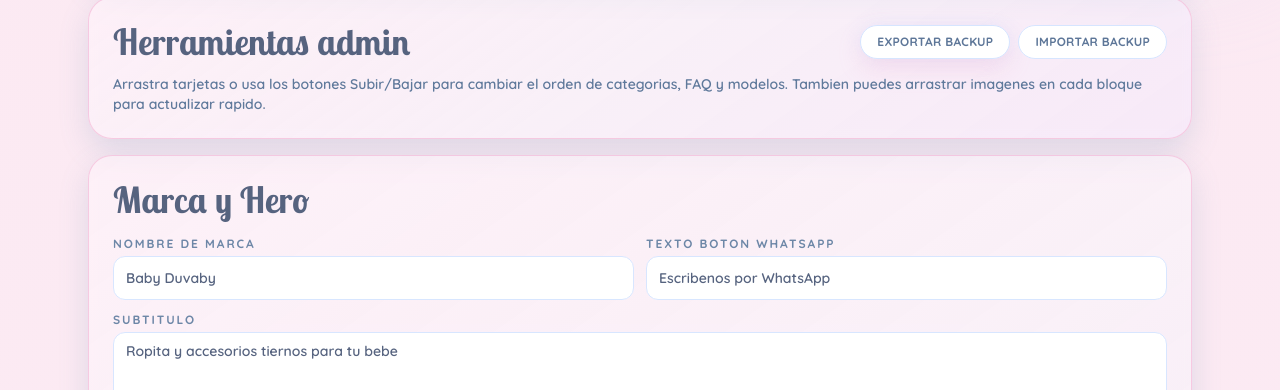
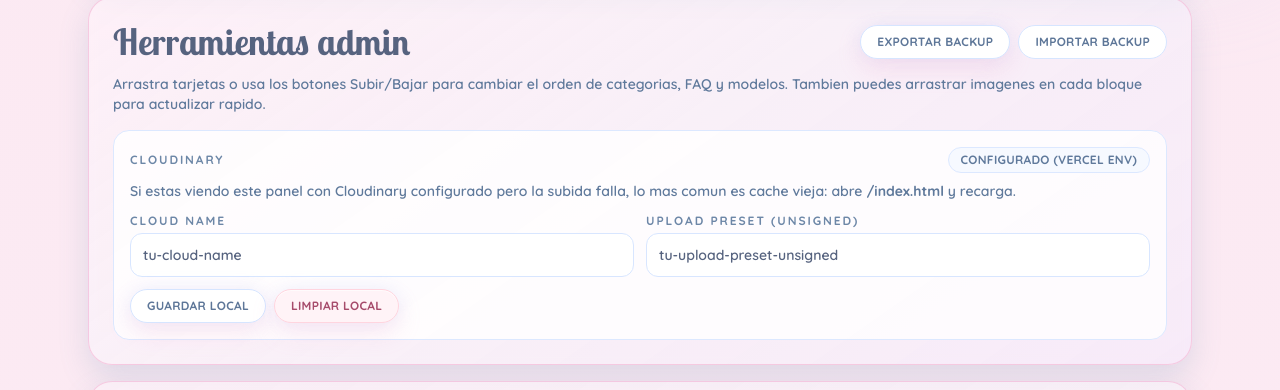
Before and after one commit to babyduvaby/BabyDuvaby, a Next.js app: page /admin in a window 1280 px wide. Shown: the part 729-1119 px from the top of the page. Built offline with nearby package versions, Linux system fonts and the light colour scheme; no server answers; the database is empty; sample sign-in values are in the browser's storage.

Commit message:
fix(admin): cloudinary runtime config + forzar update SW

```diff
--- a/public/sw.js
+++ b/public/sw.js
@@ -1,4 +1,4 @@
-const CACHE_VERSION = "v4";
+const CACHE_VERSION = "v5";
 const STATIC_CACHE = `baby-duvaby-static-${CACHE_VERSION}`;
 const RUNTIME_CACHE = `baby-duvaby-runtime-${CACHE_VERSION}`;
 const CACHE_PREFIX = "baby-duvaby-";
--- a/src/components/AdminPanelPage.js
+++ b/src/components/AdminPanelPage.js
@@ -1,5 +1,10 @@
 import React from "react";
-import { uploadLandingImage } from "../services/imageUpload";
+import {
+  clearCloudinaryConfigLocal,
+  getCloudinaryConfig,
+  saveCloudinaryConfigLocal,
+  uploadLandingImage
+} from "../services/imageUpload";
 
 const clone = (value) => JSON.parse(JSON.stringify(value));
 
@@ -270,11 +275,23 @@ export default function AdminPanelPage({
   const [error, setError] = React.useState("");
   const [uploadingKey, setUploadingKey] = React.useState("");
   const [dragMeta, setDragMeta] = React.useState(null);
+  const [cloudinaryConfig, setCloudinaryConfig] = React.useState(() => getCloudinaryConfig());
+  const [cloudNameDraft, setCloudNameDraft] = React.useState(() => cloudinaryConfig.cloudName || "");
+  const [uploadPresetDraft, setUploadPresetDraft] = React.useState(
+    () => cloudinaryConfig.uploadPreset || ""
+  );
 
   React.useEffect(() => {
     setDraftConfig(clone(config));
     setDraftProducts(clone(products));
   }, [config, products]);
+
+  React.useEffect(() => {
+    const nextConfig = getCloudinaryConfig();
+    setCloudinaryConfig(nextConfig);
+    setCloudNameDraft((prev) => prev || nextConfig.cloudName || "");
+    setUploadPresetDraft((prev) => prev || nextConfig.uploadPreset || "");
+  }, []);
 
   const runUpload = async (file, key, folderName, onUrlReady) => {
     if (!file) {
@@ -286,6 +303,7 @@ export default function AdminPanelPage({
     setUploadingKey(key);
 
     try {
+      setCloudinaryConfig(getCloudinaryConfig());
       const imageUrl = await uploadLandingImage(file, folderName);
       onUrlReady(imageUrl);
       setStatus("Imagen subida correctamente.");
@@ -293,6 +311,33 @@ export default function AdminPanelPage({
       setError(uploadError.message || "No se pudo subir la imagen.");
     } finally {
       setUploadingKey("");
+    }
+  };
+
+  const handleSaveCloudinaryLocal = () => {
+    try {
+      saveCloudinaryConfigLocal({
+        cloudName: cloudNameDraft,
+        uploadPreset: uploadPresetDraft
+      });
+      const nextConfig = getCloudinaryConfig();
+      setCloudinaryConfig(nextConfig);
+      setStatus("Cloudinary configurado localmente para este navegador.");
+      setError("");
+    } catch {
+      setError("No se pudo guardar configuracion local de Cloudinary.");
+    }
+  };
+
+  const handleClearCloudinaryLocal = () => {
+    try {
+      clearCloudinaryConfigLocal();
+      const nextConfig = getCloudinaryConfig();
+      setCloudinaryConfig(nextConfig);
+      setStatus("Configuracion local de Cloudinary eliminada.");
+      setError("");
+    } catch {
+      setError("No se pudo limpiar configuracion local de Cloudinary.");
     }
   };
 
@@ -623,6 +668,65 @@ export default function AdminPanelPage({
             Arrastra tarjetas o usa los botones Subir/Bajar para cambiar el orden de categorias,
             FAQ y modelos. Tambien puedes arrastrar imagenes en cada bloque para actualizar rapido.
           </p>
+
+          <div className="mt-4 rounded-2xl border border-[#dce8ff] bg-white/80 p-4">
+            <div className="flex flex-wrap items-center justify-between gap-2">
+              <p className="text-xs font-extrabold uppercase tracking-[0.16em] text-[#6d87a7]">
+                Cloudinary
+              </p>
+              <span className="rounded-full border border-[#dce8ff] bg-[#f6f9ff] px-3 py-1 text-xs font-extrabold uppercase tracking-wide text-[#5f799b]">
+                {cloudinaryConfig.source === "env"
+                  ? "Configurado (Vercel env)"
+                  : cloudinaryConfig.source === "local"
+                    ? "Configurado (local)"
+                    : "No configurado"}
+              </span>
+            </div>
+
+            {cloudinaryConfig.source === "none" ? (
+              <p className="mt-2 text-sm font-semibold text-[#b03e66]">
+                No se podran subir imagenes hasta configurar Cloudinary. Si ya agregaste env vars en
+                Vercel, haz Redeploy y limpia cache abriendo <span className="font-extrabold">/index.html</span>.
+              </p>
+            ) : (
+              <p className="mt-2 text-sm font-semibold text-[#5f799b]">
+                Si estas viendo este panel con Cloudinary configurado pero la subida falla, lo mas
+                comun es cache vieja: abre <span className="font-extrabold">/index.html</span> y recarga.
+              </p>
+            )}
+
+            <div className="mt-3 grid grid-cols-1 gap-3 sm:grid-cols-2">
+              <Field
+                label="Cloud name"
+                value={cloudNameDraft}
+                onChange={(event) => setCloudNameDraft(event.target.value)}
+                placeholder="dcrh6nlvf"
+              />
+              <Field
+                label="Upload preset (Unsigned)"
+                value={uploadPresetDraft}
+                onChange={(event) => setUploadPresetDraft(event.target.value)}
+                placeholder="tu_preset_unsigned"
+              />
+            </div>
+
+            <div className="mt-3 flex flex-wrap gap-2">
+              <button
+                type="button"
+                onClick={handleSaveCloudinaryLocal}
+                className="rounded-full border border-[#d6e5ff] bg-white px-4 py-2 text-xs font-extrabold uppercase tracking-wide text-[#5d7698] transition hover:bg-[#f5f9ff]"
+              >
+                Guardar local
+              </button>
+              <button
+                type="button"
+                onClick={handleClearCloudinaryLocal}
+                className="rounded-full border border-[#ffd5df] bg-[#fff3f7] px-4 py-2 text-xs font-extrabold uppercase tracking-wide text-[#a64b6b] transition hover:bg-[#ffe8ef]"
+              >
+                Limpiar local
+              </button>
+            </div>
+          </div>
         </article>
 
         <article className="glass-panel rounded-3xl p-5 shadow-candy sm:p-6">
--- a/src/services/imageUpload.js
+++ b/src/services/imageUpload.js
@@ -1,16 +1,51 @@
 const MAX_FILE_SIZE_BYTES = 5 * 1024 * 1024;
-const CLOUDINARY_CLOUD_NAME =
-  process.env.NEXT_PUBLIC_CLOUDINARY_CLOUD_NAME ||
-  process.env.REACT_APP_CLOUDINARY_CLOUD_NAME ||
-  "";
-const CLOUDINARY_UPLOAD_PRESET =
-  process.env.NEXT_PUBLIC_CLOUDINARY_UPLOAD_PRESET ||
-  process.env.REACT_APP_CLOUDINARY_UPLOAD_PRESET ||
-  "";
-const CLOUDINARY_DYNAMIC_FOLDER =
-  process.env.NEXT_PUBLIC_CLOUDINARY_DYNAMIC_FOLDER ||
-  process.env.REACT_APP_CLOUDINARY_DYNAMIC_FOLDER ||
-  "";
+const LOCAL_CLOUD_NAME_KEY = "baby_duvaby_cloudinary_cloud_name_v1";
+const LOCAL_UPLOAD_PRESET_KEY = "baby_duvaby_cloudinary_upload_preset_v1";
+
+function readLocalCloudinaryConfig() {
+  try {
+    const cloudName = String(localStorage.getItem(LOCAL_CLOUD_NAME_KEY) || "").trim();
+    const uploadPreset = String(localStorage.getItem(LOCAL_UPLOAD_PRESET_KEY) || "").trim();
+    return { cloudName, uploadPreset };
+  } catch {
+    return { cloudName: "", uploadPreset: "" };
+  }
+}
+
+function readEnvCloudinaryConfig() {
+  // En Next.js (client), solo NEXT_PUBLIC_* se inyecta en el bundle.
+  const cloudName = String(process.env.NEXT_PUBLIC_CLOUDINARY_CLOUD_NAME || "").trim();
+  const uploadPreset = String(process.env.NEXT_PUBLIC_CLOUDINARY_UPLOAD_PRESET || "").trim();
+  const dynamicFolder = String(process.env.NEXT_PUBLIC_CLOUDINARY_DYNAMIC_FOLDER || "").trim();
+  return { cloudName, uploadPreset, dynamicFolder };
+}
+
+export function getCloudinaryConfig() {
+  const env = readEnvCloudinaryConfig();
+  const local = readLocalCloudinaryConfig();
+  const cloudName = env.cloudName || local.cloudName;
+  const uploadPreset = env.uploadPreset || local.uploadPreset;
+
+  return {
+    cloudName,
+    uploadPreset,
+    dynamicFolder: env.dynamicFolder || "",
+    source: env.cloudName || env.uploadPreset ? "env" : local.cloudName || local.uploadPreset ? "local" : "none"
+  };
+}
+
+export function saveCloudinaryConfigLocal({ cloudName, uploadPreset }) {
+  const safeCloudName = String(cloudName || "").trim();
+  const safeUploadPreset = String(uploadPreset || "").trim();
+  localStorage.setItem(LOCAL_CLOUD_NAME_KEY, safeCloudName);
+  localStorage.setItem(LOCAL_UPLOAD_PRESET_KEY, safeUploadPreset);
+  return { cloudName: safeCloudName, uploadPreset: safeUploadPreset };
+}
+
+export function clearCloudinaryConfigLocal() {
+  localStorage.removeItem(LOCAL_CLOUD_NAME_KEY);
+  localStorage.removeItem(LOCAL_UPLOAD_PRESET_KEY);
+}
 
 function sanitizePublicId(fileName) {
   const baseName = String(fileName || "image")
@@ -49,19 +84,21 @@ export async function uploadLandingImage(file, folderName) {
     throw new Error("La imagen supera 5MB.");
   }
 
-  if (!CLOUDINARY_CLOUD_NAME || !CLOUDINARY_UPLOAD_PRESET) {
+  const config = getCloudinaryConfig();
+
+  if (!config.cloudName || !config.uploadPreset) {
     throw new Error(
-      "Faltan variables de Cloudinary. Configura NEXT_PUBLIC_CLOUDINARY_CLOUD_NAME y NEXT_PUBLIC_CLOUDINARY_UPLOAD_PRESET."
+      "Cloudinary no configurado. En Vercel agrega NEXT_PUBLIC_CLOUDINARY_CLOUD_NAME y NEXT_PUBLIC_CLOUDINARY_UPLOAD_PRESET y redeploy. Si ya las agregaste pero sigue fallando, abre /index.html para limpiar cache o configura Cloudinary desde el panel admin."
     );
   }
 
   const payload = new FormData();
   payload.append("file", file);
-  payload.append("upload_preset", CLOUDINARY_UPLOAD_PRESET);
+  payload.append("upload_preset", config.uploadPreset);
 
   // Muchos presets unsigned bloquean public_id y folder dinamico.
   // Solo enviar folder si se habilito explicitamente por variable de entorno.
-  if (CLOUDINARY_DYNAMIC_FOLDER === "1" && folderName) {
+  if (config.dynamicFolder === "1" && folderName) {
     payload.append("folder", folderName);
     payload.append("public_id", `${Date.now()}-${sanitizePublicId(file.name)}`);
   }
@@ -69,7 +106,7 @@ export async function uploadLandingImage(file, folderName) {
   const controller = new AbortController();
   const timeoutId = setTimeout(() => controller.abort(), 30000);
   const response = await fetch(
-    `https://api.cloudinary.com/v1_1/${CLOUDINARY_CLOUD_NAME}/image/upload`,
+    `https://api.cloudinary.com/v1_1/${config.cloudName}/image/upload`,
     {
       method: "POST",
       body: payload,
@@ -97,7 +134,7 @@ export async function uploadLandingImage(file, folderName) {
     return secureUrl;
   }
 
-  const canonicalUrl = buildCanonicalCloudinaryUrl(CLOUDINARY_CLOUD_NAME, result);
+  const canonicalUrl = buildCanonicalCloudinaryUrl(config.cloudName, result);
   if (canonicalUrl) {
     return canonicalUrl;
   }
```
